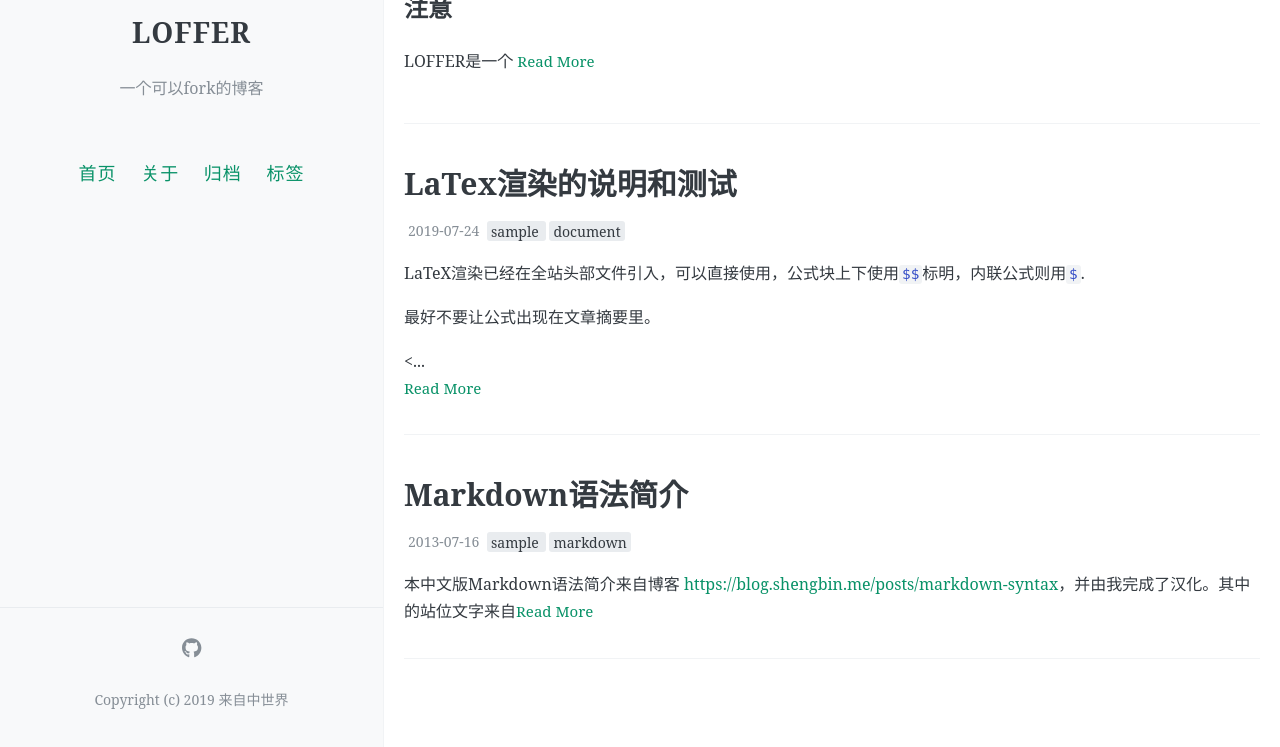
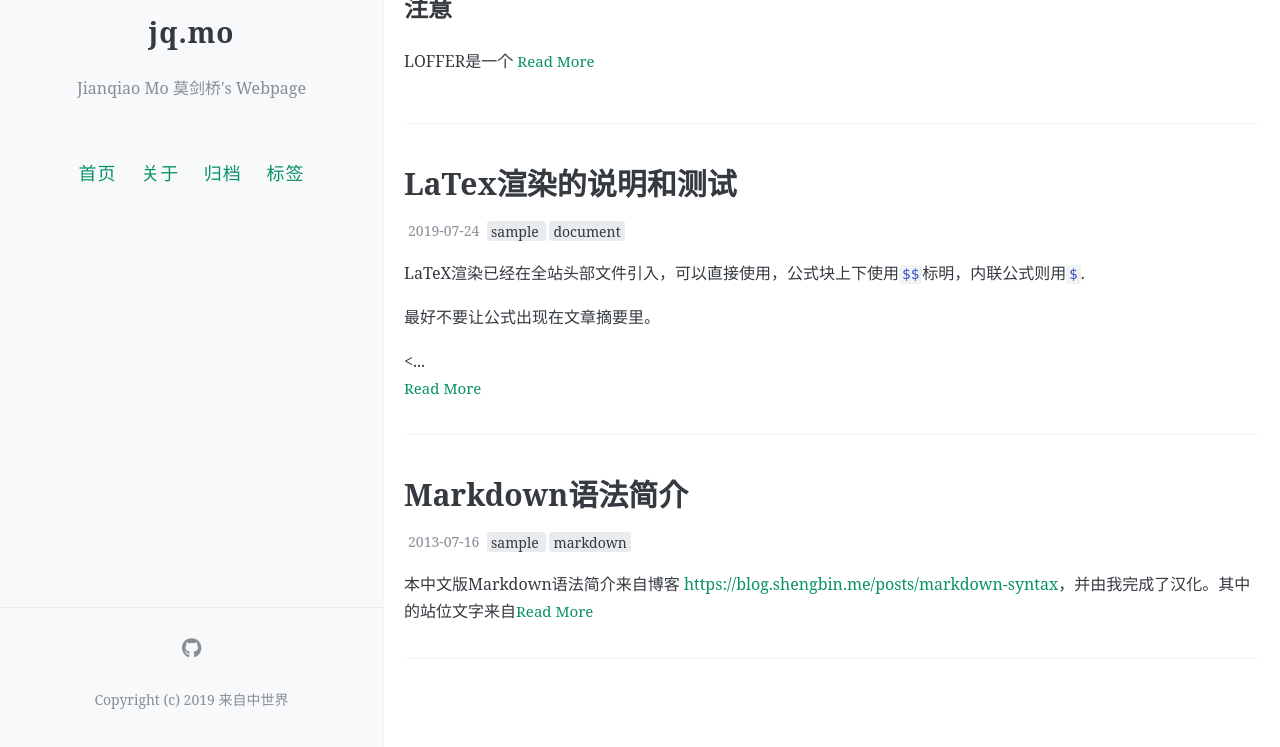
Before and after one commit to jianqiaomo/mywebpage, a Jekyll site: the page built from index.html, in a window 1280 px wide and 1037 px high. Shown: the part 290-1037 px from the top of the window. Built offline with Jekyll 4.4.1, drawn with Linux system fonts in a browser that asks for light colours; the list of posts is cut into pages by our own code; comment, search, counter and statistics services are not loaded.

Commit message:
Update _config.yml

```diff
--- a/_config.yml
+++ b/_config.yml
@@ -7,8 +7,8 @@
 # 井号后面的文字是说明文档，不会被程序读取。
 
 # 描述/签名
-name: LOFFER
-description: 一个可以fork的博客
+name: jq.mo
+description: Jianqiao Mo 莫剑桥's Webpage
 
 # 输入你的网站域名（如果你没有添加自己的域名，而是直接用GitHub pages分配的域名的话可以省略）
 url:
@@ -16,7 +16,7 @@ url:
 # 添加你的博客的二级域名，一般来说是你的repository名
 # 如果你的博客的URL是：(http://yourusername.github.io/repository-name)
 # 那么就写成 "/repository-name"
-baseurl: /LOFFER
+baseurl: /base
 
 
 #
```
